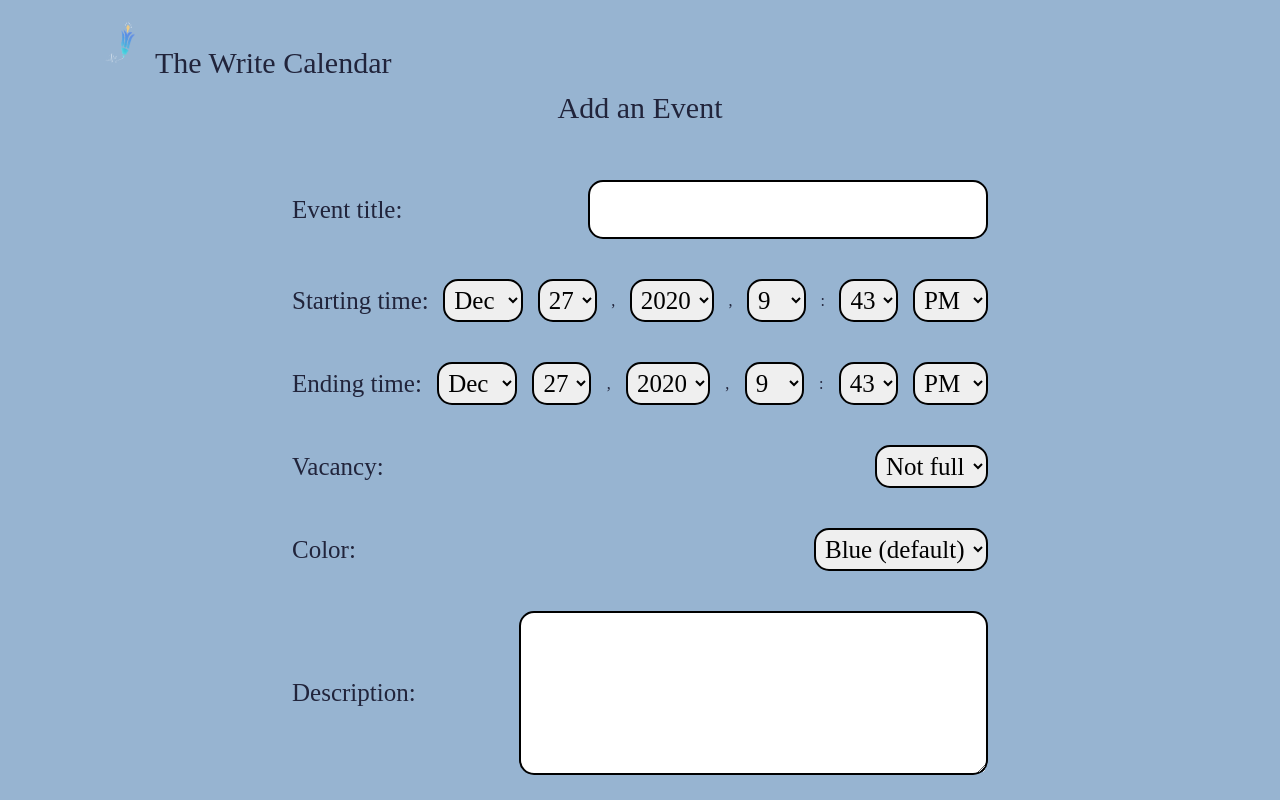
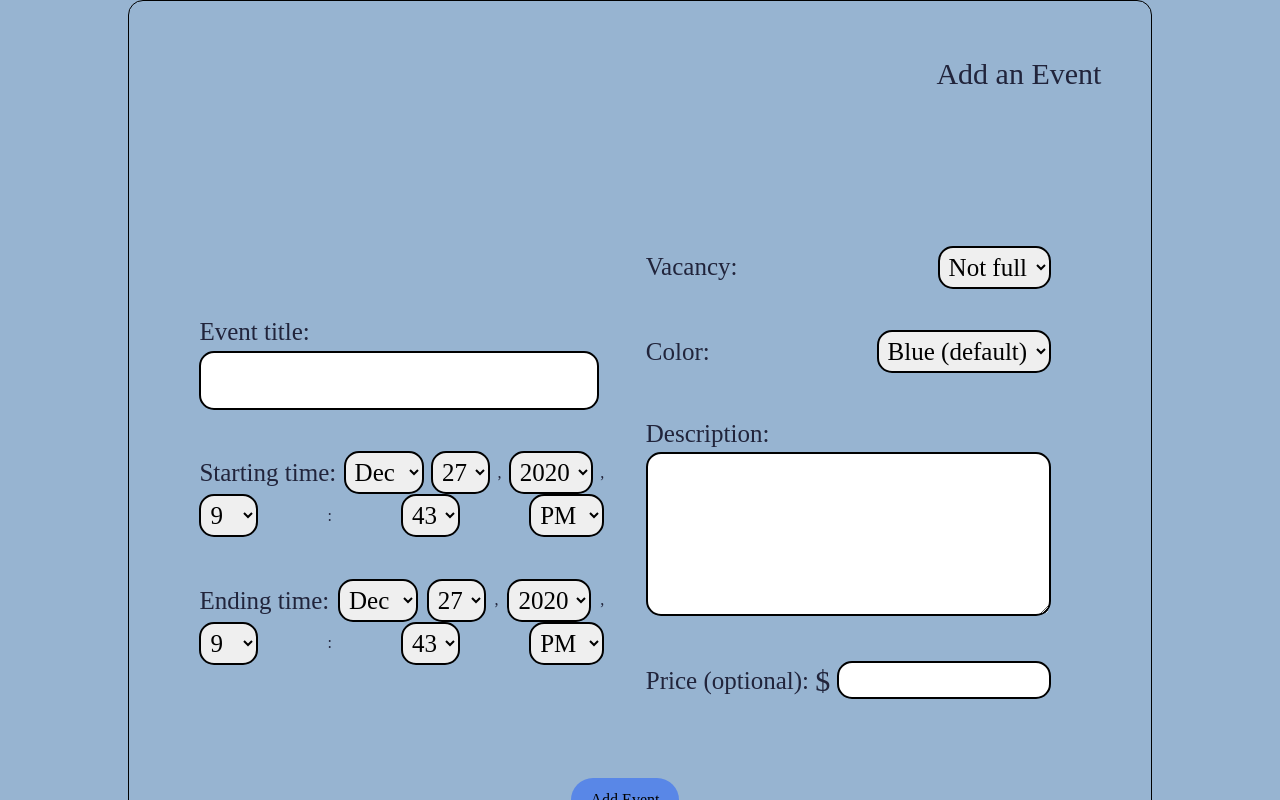
Before and after one commit to cwang718/CYCEssaysCalendar, a React (Create React App) app: page /addevent in a window 1280 px wide. Shown: the top 800 px of the page. Built offline with nearby package versions, Linux system fonts and the light colour scheme.

Commit message:
added rows/columns

```diff
--- a/src/pages/AddEventPage.js
+++ b/src/pages/AddEventPage.js
@@ -3,7 +3,9 @@ import { Link } from "react-router-dom";
 import Header from "../components/Header";
 import { fireDb } from "../Firebase/config";
 import { Tooltip } from 'reactstrap';
-import '../App.css';
+// import '../App.css';
+import '../styles/EditEventPage.css';
+
 
 export default function AddEventPage() {
     let curStr = new Date().toLocaleString();
@@ -103,11 +105,13 @@ export default function AddEventPage() {
     };
 
     return (
-        <div className="container">
-        <div className="login">
-            <Header></Header>
+        <div className="event container">
+        <div className="row">
+            <div className="eventsCon"></div>
             <div className="pageTitle">Add an Event</div>
-            <div className="eventsCon">
+        </div>
+        <div className="login row">
+            <div className="col-6">
                 <div className="row">
                     <span className="label">Event title: </span>
                     <input
@@ -474,8 +478,9 @@ export default function AddEventPage() {
                         </select>
                     </form>
                 </div>
-
-                <div className="row">
+            </div>
+            <div className="col-6">
+            <div className="row">
                     <span className="label">Vacancy: </span>
                     <form>
                         <select
@@ -550,7 +555,7 @@ export default function AddEventPage() {
                     </button>
                 </Link>
             </div>
-        </div>
+            </div>
     </div>
     )
 }
--- /dev/null
+++ b/src/styles/EditEventPage.css
@@ -0,0 +1,19 @@
+.container{
+    border: 1px solid black;
+    border-radius: 15px;
+}
+
+.login.row {
+    text-align: center;
+    align-items: center;
+    justify-content: center;
+    width: 100%;
+  }
+
+.event.container{
+    width: 80%;
+}
+
+.row {
+    padding: 5%;
+}
```
Also changed, not shown: 1 other file (tests, documents, lock files or other folders).
